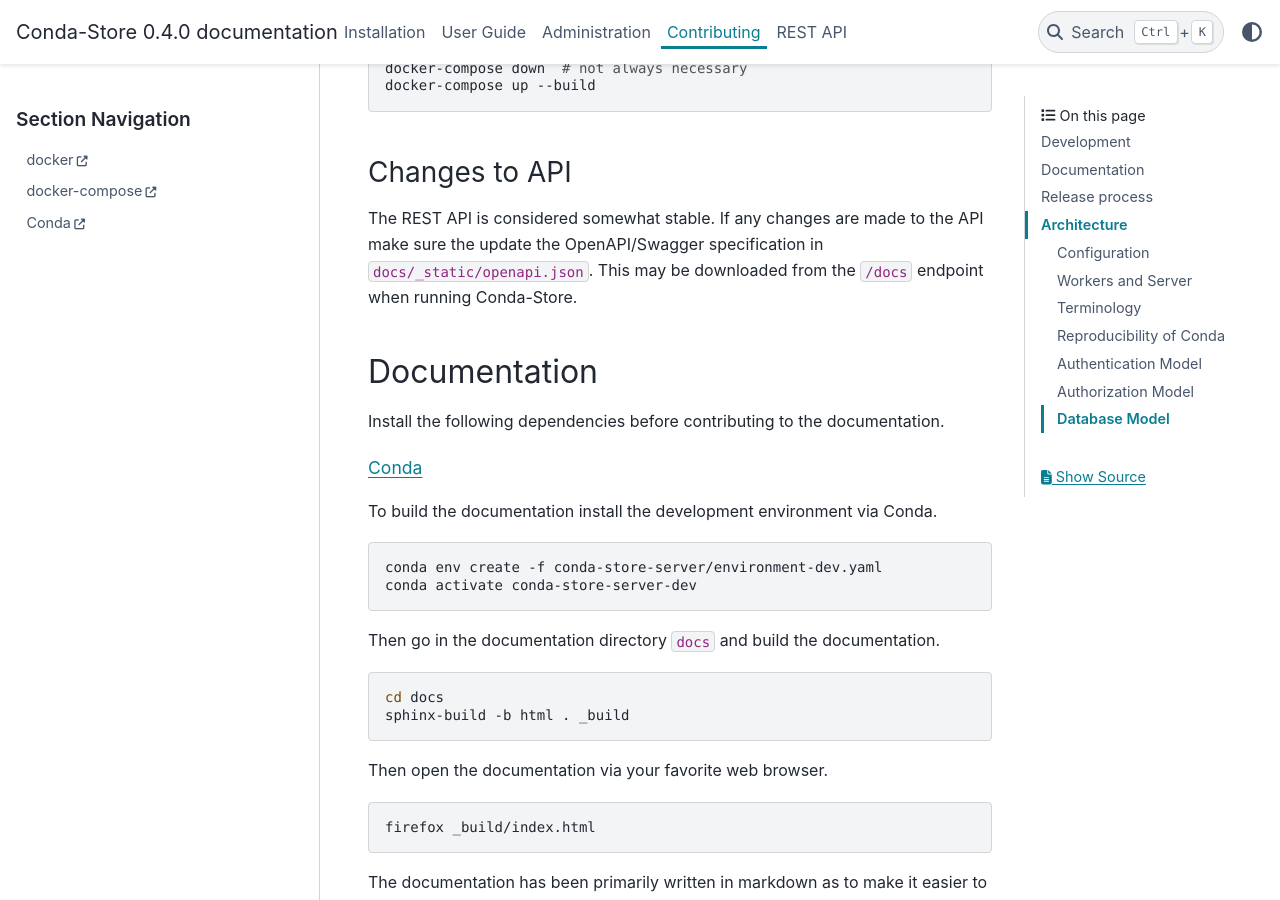
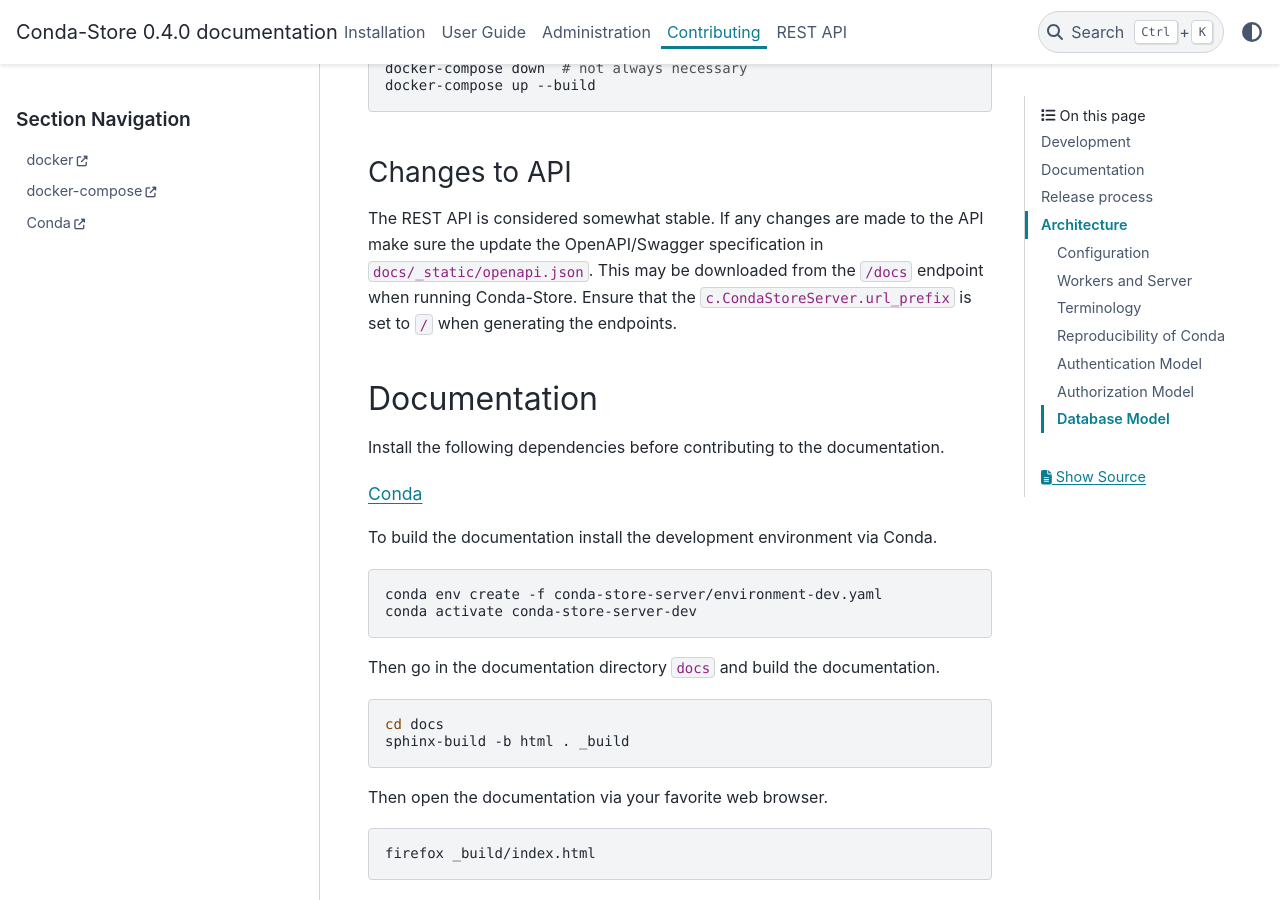
Before and after one commit to conda-incubator/conda-store, a Sphinx documentation site: the page built from docs/contributing.md, in a window 1280 px wide and 900 px high, scrolled down 1118 px. Built offline with Sphinx 7.4.7 and the PyData theme 0.15.4, drawn with Linux system fonts in a browser that asks for light colours.

Commit message:
Fixing base api endpoint for openapi documentation

```diff
--- a/docs/contributing.md
+++ b/docs/contributing.md
@@ -43,7 +43,9 @@
 The REST API is considered somewhat stable. If any changes are made to
 the API make sure the update the OpenAPI/Swagger specification in
 `docs/_static/openapi.json`. This may be downloaded from the `/docs`
-endpoint when running Conda-Store.
+endpoint when running Conda-Store. Ensure that the
+`c.CondaStoreServer.url_prefix` is set to `/` when generating the
+endpoints.
 
 ## Documentation
 
```
Also changed, not shown: docs/_static/openapi.json (+1 -1 lines).
